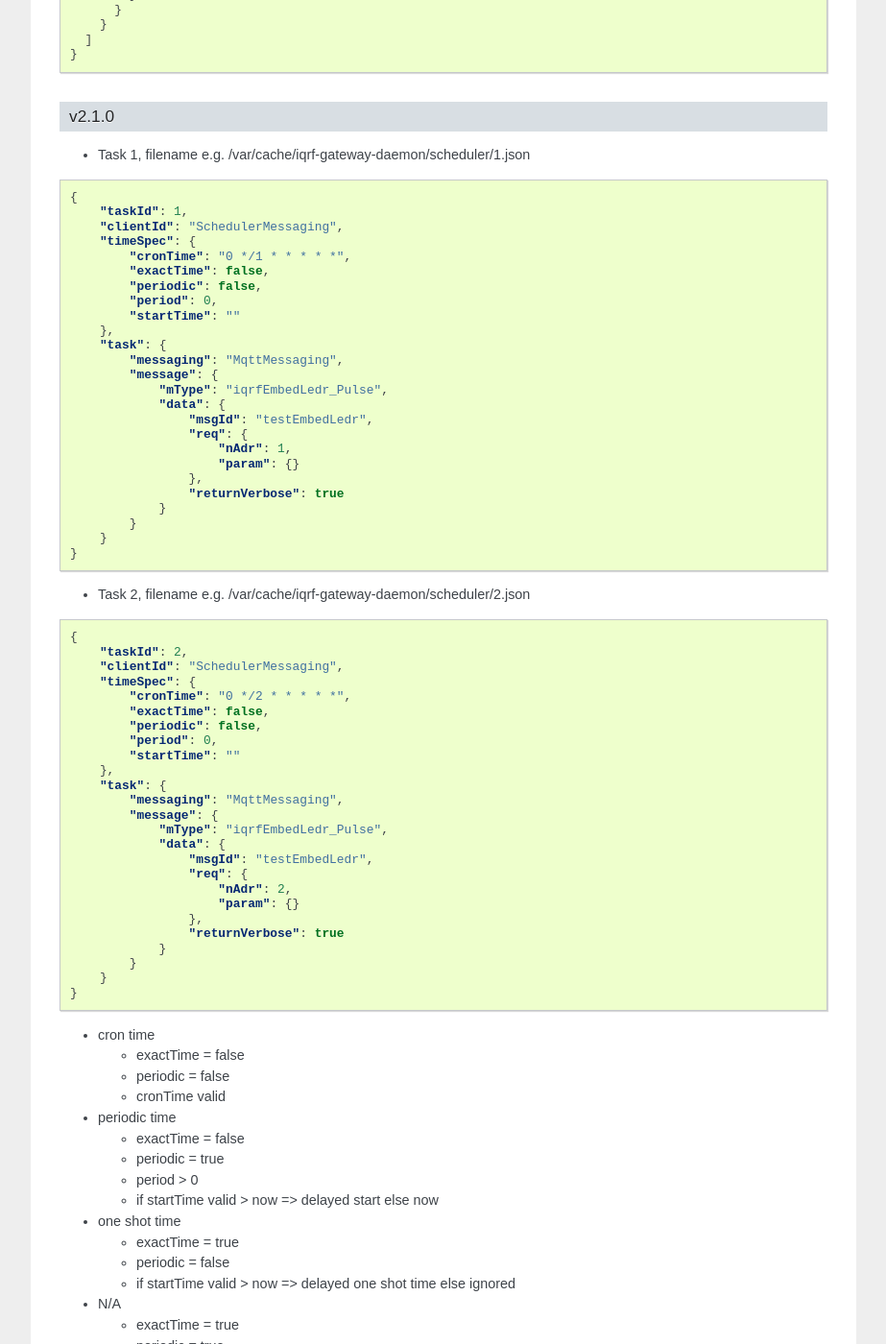
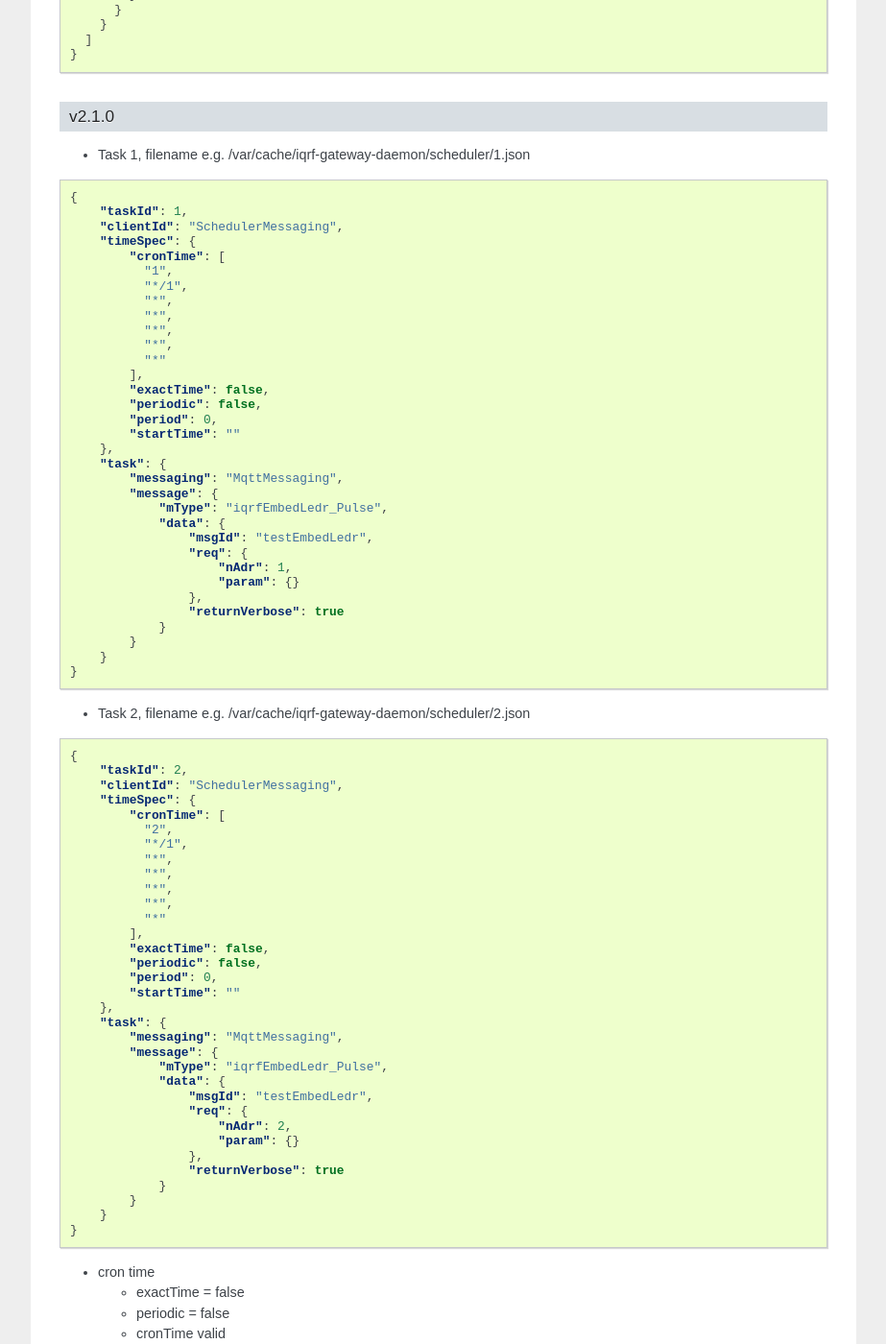
Before and after one commit to iqrf/iqrf-gateway-docs, a Sphinx documentation site: the page built from source/scheduler.rst, in a window 1280 px wide and 1400 px high, scrolled down 1068 px. Shown: the whole window at 96% size, without its empty margins (198-1121 px from the left). Built offline with Sphinx 7.4.7, drawn with Linux system fonts in a browser that asks for light colours.

Commit message:
Fix scheduler doc

```diff
--- a/source/scheduler.rst
+++ b/source/scheduler.rst
@@ -76,7 +76,15 @@ v2.1.0
       "taskId": 1,
       "clientId": "SchedulerMessaging",
       "timeSpec": {
-          "cronTime": "0 */1 * * * * *",
+          "cronTime": [
+            "1",
+            "*/1",
+            "*",
+            "*",
+            "*",
+            "*",
+            "*"
+          ],
           "exactTime": false,
           "periodic": false,
           "period": 0,
@@ -106,7 +114,15 @@ v2.1.0
       "taskId": 2,
       "clientId": "SchedulerMessaging",
       "timeSpec": {
-          "cronTime": "0 */2 * * * * *",
+          "cronTime": [
+            "2",
+            "*/1",
+            "*",
+            "*",
+            "*",
+            "*",
+            "*"
+          ],
           "exactTime": false,
           "periodic": false,
           "period": 0,
```
Also changed, not shown: 1 other file.
